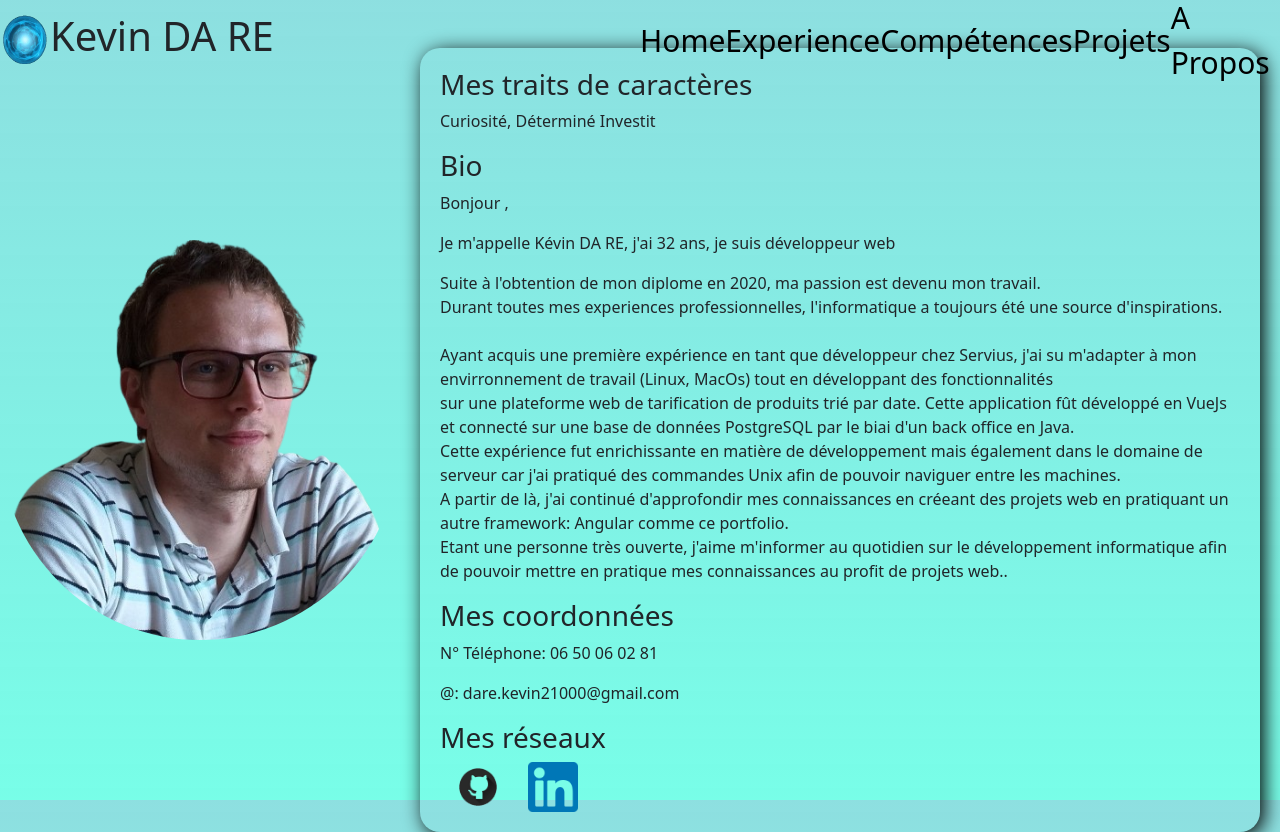
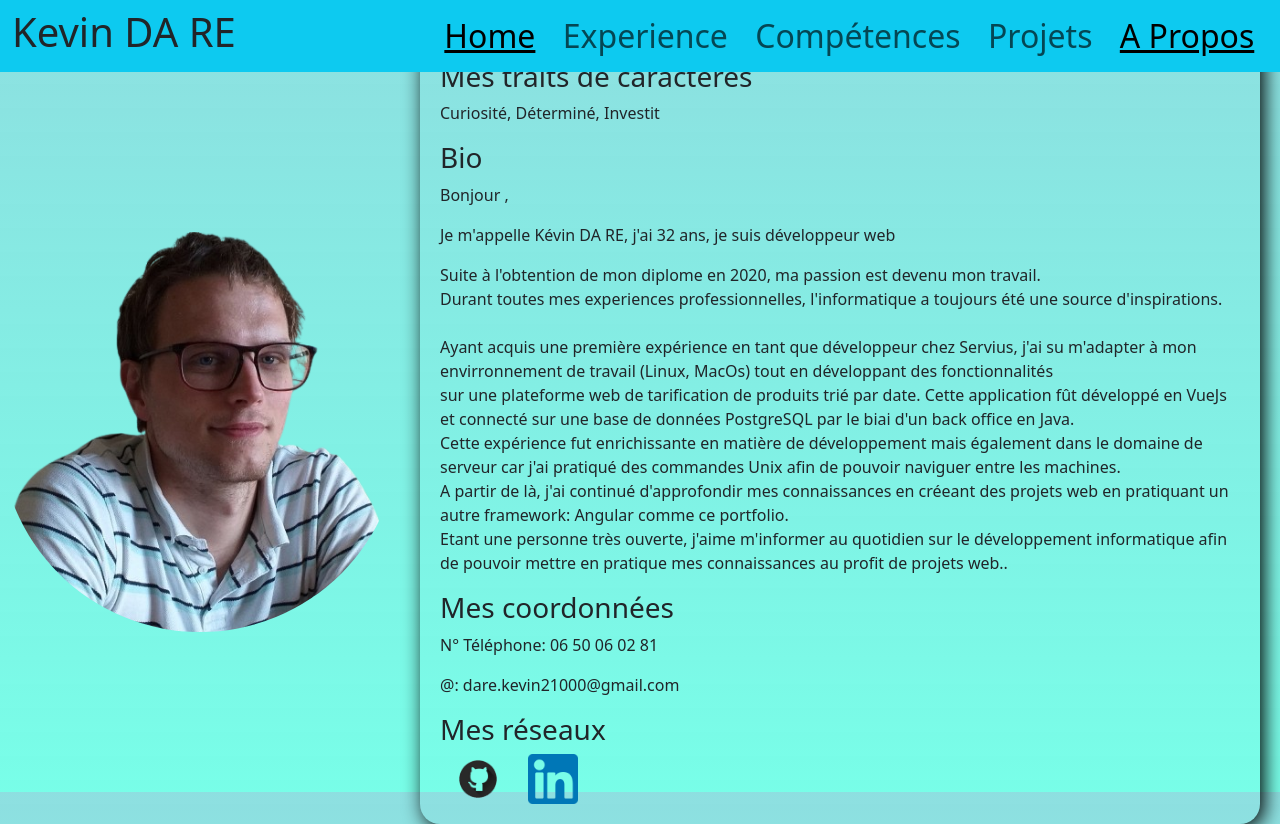
Before and after one commit to Kevin-DA-RE/Portfolio-by-Angular, an Angular app: page /about in a window 1280 px wide. Built offline with nearby package versions, Linux system fonts and the light colour scheme.

Commit message:
Mise en place de bootstrap pour le header

```diff
--- a/src/app/biographie/biographie.component.ts
+++ b/src/app/biographie/biographie.component.ts
@@ -33,7 +33,7 @@ export class BiographieComponent {
     A partir de là, j'ai continué d'approfondir mes connaissances en créeant des projets web en pratiquant un autre framework: Angular comme ce portfolio.<br>
     Etant une personne très ouverte, j'aime m'informer au quotidien sur le développement informatique afin de pouvoir mettre en pratique mes connaissances au profit de projets web..
     `;
-    this.caractere = `Curiosité, Déterminé Investit`;
+    this.caractere = `Curiosité, Déterminé, Investit`;
     this.tel = "06 50 06 02 81";
     this.mail = "dare.kevin21000@gmail.com";
     this.github = "https://github.com/Kevin-DA-RE";
--- a/src/app/header/header.component.html
+++ b/src/app/header/header.component.html
@@ -1,13 +1,28 @@
-<header>
-  <div>
-    <img src="../../assets/sphere.webp" alt="" />
-    <h1>Kevin DA RE</h1>
+<nav class="navbar navbar-expand-sm bg-info navbar-light">
+  <div class="container-fluid">
+    <h1 class="col-sm-4">Kevin DA RE</h1>
+    <ul class="navbar-nav col-sm-8 justify-content-around h2">
+      <li class="nav-item">
+        <a
+          class="nav-link active"
+          routerLink=""
+          routerLinkActive="active"
+          [routerLinkActiveOptions]="{ exact: true }"
+          >Home</a
+        >
+      </li>
+      <li class="nav-item">
+        <a class="nav-link" routerLink="experience" routerLinkActive="active">Experience</a>
+      </li>
+      <li class="nav-item">
+        <a class="nav-link" routerLink="competence" routerLinkActive="active">Compétences</a>
+      </li>
+      <li class="nav-item">
+        <a class="nav-link" routerLink="projet" routerLinkActive="active">Projets</a>
+      </li>
+      <li class="nav-item">
+        <a class="nav-link" routerLink="about" routerLinkActive="active">A Propos</a>
+      </li>
+    </ul>
   </div>
-  <nav>
-    <a routerLink="">Home</a>
-    <a routerLink="experience">Experience</a>
-    <a routerLink="competence">Compétences</a>
-    <a routerLink="projet">Projets</a>
-    <a routerLink="about">A Propos</a>
-  </nav>
-</header>
+</nav>
--- a/src/app/header/header.component.scss
+++ b/src/app/header/header.component.scss
@@ -1,8 +1,10 @@
+/*
 header {
     display: flex;
     flex-direction: row;
     justify-content: space-between;
     height: 10vh;
+    padding: 10px;
     align-content: space-between;
     align-items: center;
 
@@ -28,4 +30,11 @@ header {
     text-decoration: none;
 
     }
+
 }
+*/
+
+.active {
+    color: #666;
+    text-decoration: underline;
+  }
--- a/src/app/projet/projet.component.ts
+++ b/src/app/projet/projet.component.ts
@@ -11,9 +11,6 @@ export class ProjetComponent implements OnInit {
 
 
 ngOnInit() {
-
-  console.log("depuis le component");
-  console.log(this.projComp);
 }
 
 }
```
Also changed, not shown: src/app/animations.ts (added, +52 -0 lines).
